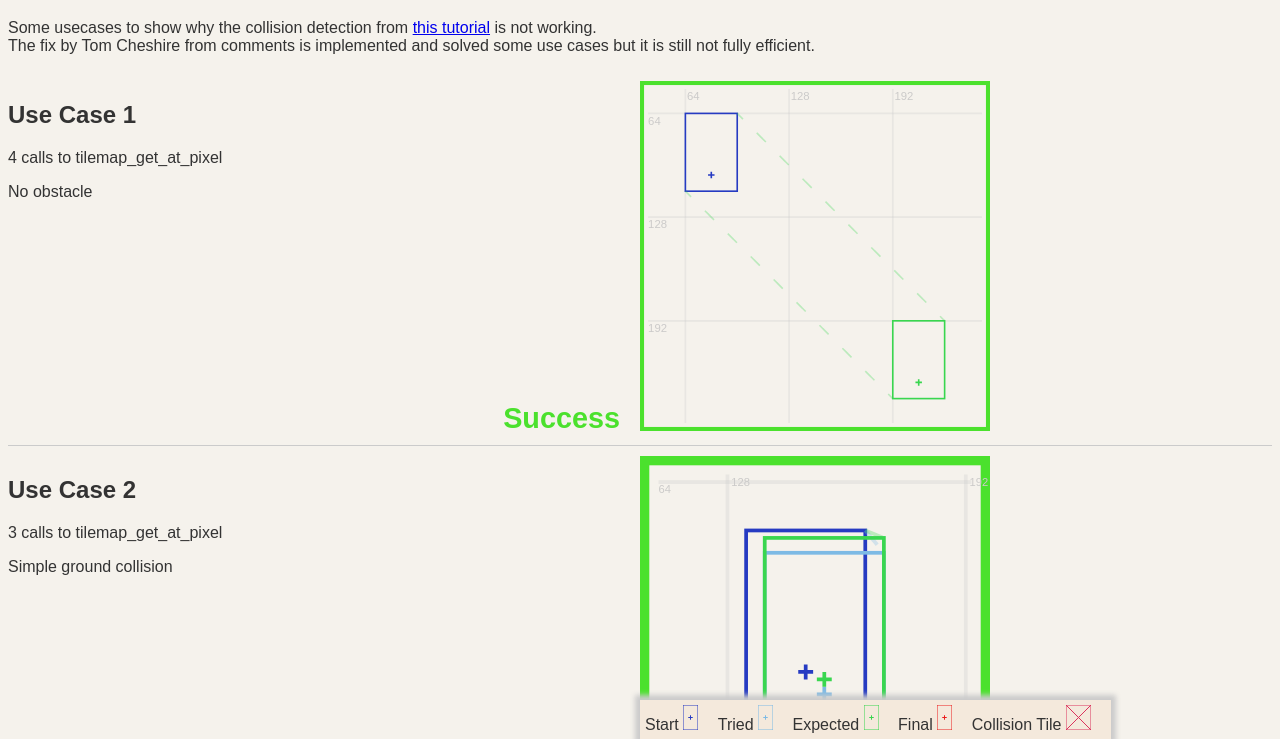
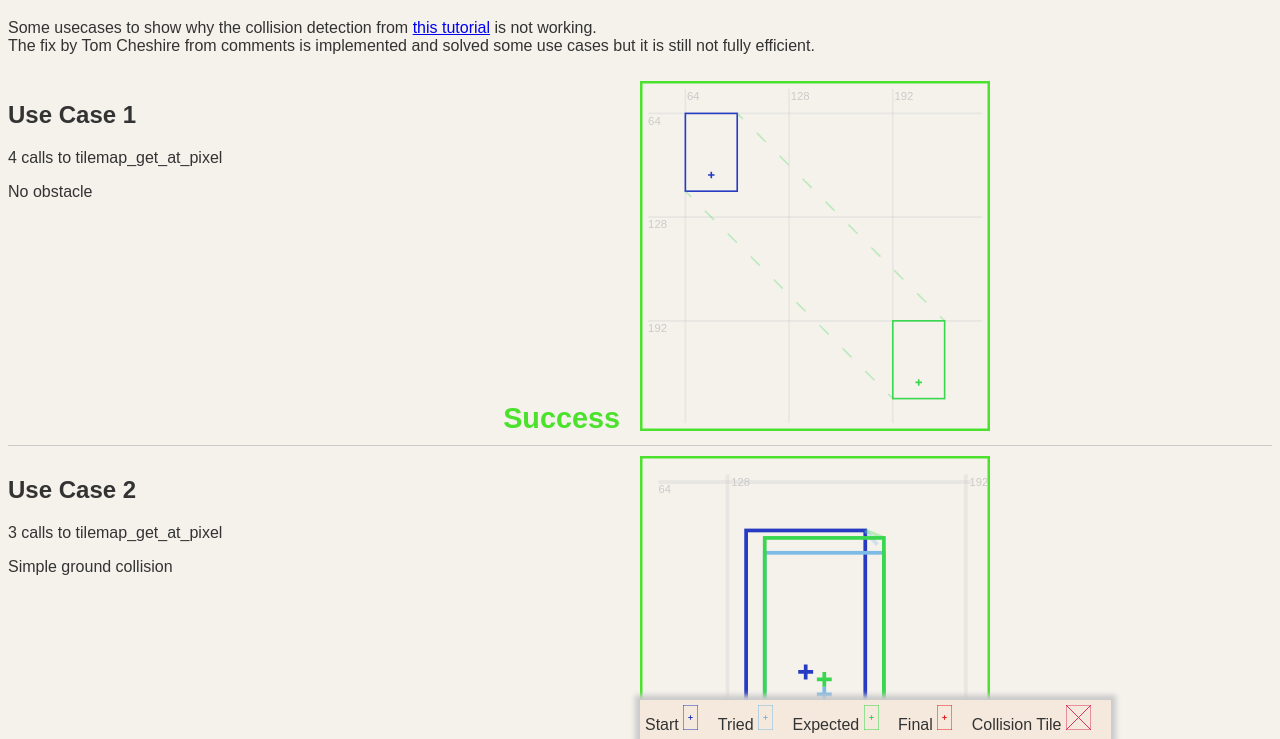
Before and after one commit to Ledalys/tilemap-collision-debug, a plain HTML site: page index.html in a window 1280 px wide. Shown: the part 61-800 px from the top of the page. Drawn offline with Linux system fonts and the light colour scheme.

Commit message:
unscaled status border

```diff
--- a/index.html
+++ b/index.html
@@ -471,6 +471,11 @@ function _drawUseCase(player, collision_tiles, tried_position, expected_position
 
     var ctx = canvas.getContext('2d');
 
+    // status border
+    ctx.strokeStyle = is_success ? _success_color : _fail_color;
+    ctx.lineWidth = status_line_width;
+    ctx.strokeRect(0, 0, _canvas_size, _canvas_size);
+
     ctx.scale(scale, scale);
     ctx.translate(-bounds.x_min, -bounds.y_min);
 
@@ -480,11 +485,6 @@ function _drawUseCase(player, collision_tiles, tried_position, expected_position
         bounds.y_min,
         bounds.y_min + (_canvas_size/scale)
     );
-
-    // status border
-    ctx.strokeStyle = is_success ? _success_color : _fail_color;
-    ctx.lineWidth = status_line_width;
-    ctx.strokeRect(canvas_bounds.x_min, canvas_bounds.y_min, canvas_bounds.x_max - canvas_bounds.x_min, canvas_bounds.y_max - canvas_bounds.y_min);
 
     ctx.lineWidth = 1;
 
```
